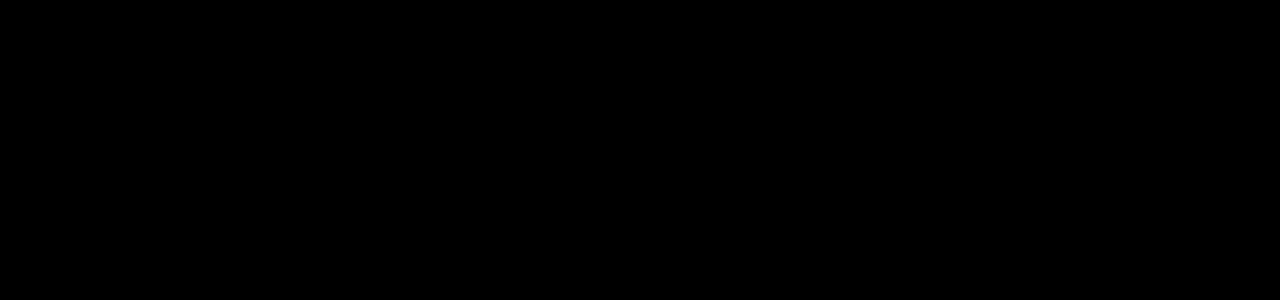
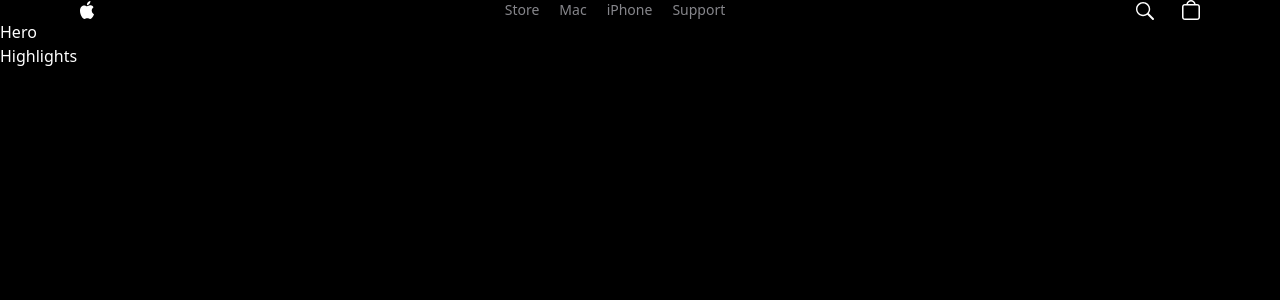
Before and after one commit to ManNjoro/apple_website, a React (Vite) app: page / in a window 1280 px wide. Shown: the top 300 px of the page. Built offline with nearby package versions, Linux system fonts and the light colour scheme.

Commit message:
Added Navbar, Hero, and Highlights components to App.jsx and implemented Navbar component with navigation elements

```diff
--- a/src/App.jsx
+++ b/src/App.jsx
@@ -1,3 +1,6 @@
+import Hero from "./components/Hero"
+import Highlights from "./components/Highlights"
+import Navbar from "./components/Navbar"
 
 
 const App = () => {
@@ -5,7 +8,9 @@ const App = () => {
 
   return (
     <main className="bg-black">
-
+      <Navbar />
+      <Hero />
+      <Highlights />
     </main>
   )
 }
--- /dev/null
+++ b/src/components/Hero.jsx
@@ -0,0 +1,9 @@
+import React from 'react'
+
+const Hero = () => {
+  return (
+    <div>Hero</div>
+  )
+}
+
+export default Hero
--- /dev/null
+++ b/src/components/Highlights.jsx
@@ -0,0 +1,9 @@
+import React from 'react'
+
+const Highlights = () => {
+  return (
+    <div>Highlights</div>
+  )
+}
+
+export default Highlights
--- a/src/components/Navbar.jsx
+++ b/src/components/Navbar.jsx
@@ -1,9 +1,24 @@
-import React from 'react'
+import React from "react";
+import { appleImg, bagImg, searchImg } from "../utils";
+import { navLists } from "../constants";
 
 const Navbar = () => {
   return (
-    <div>Navbar</div>
-  )
-}
+    <header className="w-full py-5 sm:px-10 px-5 flex-center">
+      <nav className="flex w-full screen-max-width">
+        <img src={appleImg} alt="Apple" width={14} height={18} />
+        <div className="flex flex-1 gap-5 justify-center max-sm:hidden">
+            {navLists.map((nav) => (
+                <div key={nav} className="px-5 text-sm cursor-pointer text-gray hover:text-white transition-all">{nav}</div>
+            ))}
+        </div>
+        <div className="flex items-baseline gap-7 max-sm:justify-end max-sm:flex-1">
+            <img src={searchImg} alt="search" width={18} height={18} />
+            <img src={bagImg} alt="bag" width={18} height={18} />
+        </div>
+      </nav>
+    </header>
+  );
+};
 
-export default Navbar
+export default Navbar;
--- a/src/index.css
+++ b/src/index.css
@@ -31,7 +31,7 @@ canvas {
   touch-action: none;
 }
 
-.scrim-max-width {
+.screen-max-width {
   margin-inline-start: auto;
   margin-inline-end: auto;
   position: relative;
```
